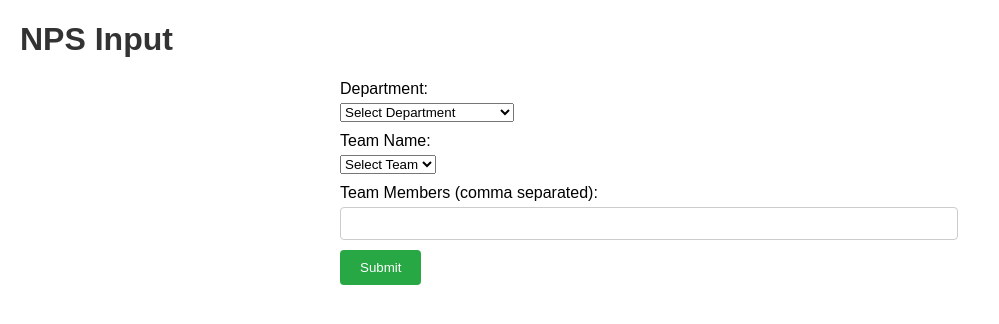
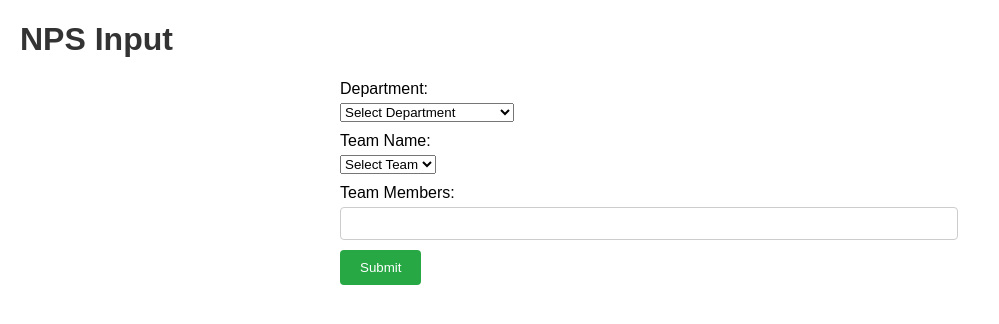
Before and after one commit to celesankit2212/nps_contributor, a Flask app: page / in a window 1280 px wide. Shown: the top 324 px of the page, without its empty margins (0-999 px from the left). Run offline with Flask 3, Linux system fonts and the light colour scheme.

Commit message:
added files for new requirement

```diff
--- a/templates/index.html
+++ b/templates/index.html
@@ -23,7 +23,7 @@
             <option value="">Select Team</option>
         </select>
         <br>
-        <label for="team_members">Team Members (comma separated):</label>
+        <label for="team_members">Team Members:</label>
         <input type="text" id="team_members" name="team_members" required readonly>
         <br>
         <button type="submit">Submit</button>
```
